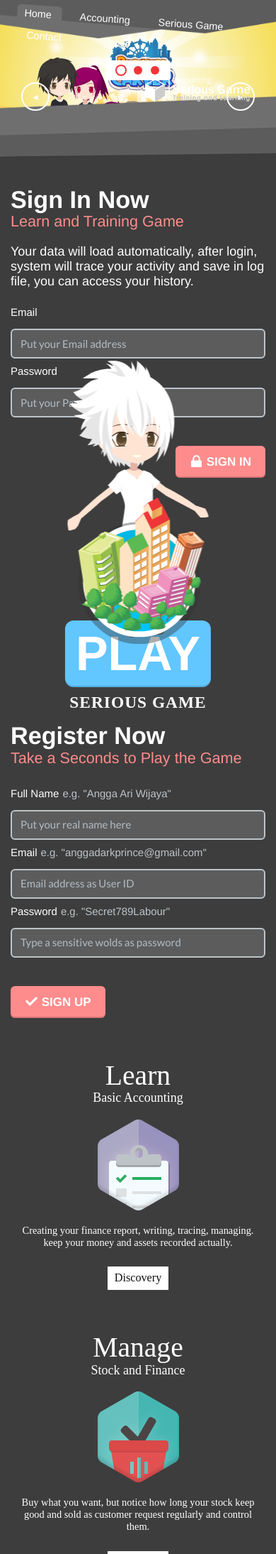
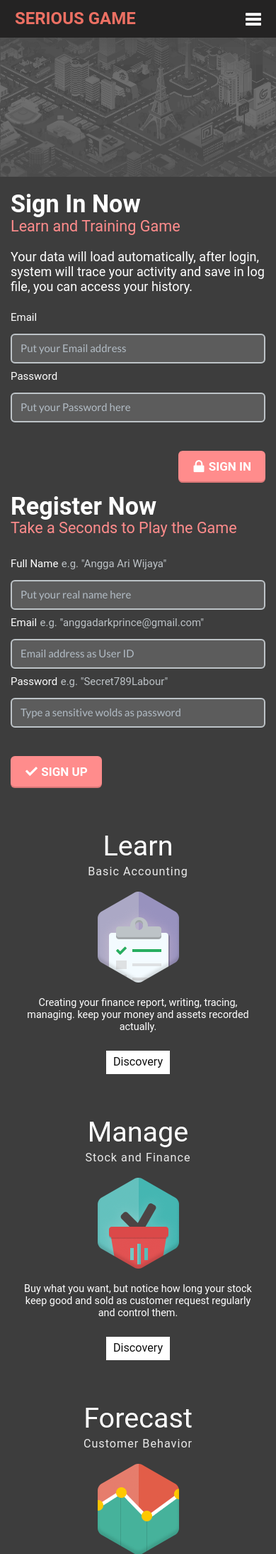
Before and after one commit to anggadarkprince/web-businesscareer, a PHP site: page /businesscareer/ in a window 390 px wide. Shown: the top 2189 px of the page at 71% size. Run offline with PHP 8.4, Linux system fonts and the light colour scheme; some libraries are stand-ins or nearby versions.

Commit message:
change header layout for mobile and update home styles

```diff
--- a/assets/css/public.css
+++ b/assets/css/public.css
@@ -4,7 +4,7 @@
 }
 body{
     background: #3d3d3d;
-    font-family: "Helvetica Neue", Helvetica, Arial, sans-serif;
+    font-family: "Roboto", Helvetica, Arial, sans-serif;
 }
 body.game{
     background: url("../images/layout/game-backdrop.png") fixed center;
@@ -16,6 +16,39 @@ hr{
 }
 
 /* HEADER STYLE */
+.navbar-inverse {
+    background-color: #242323;
+}
+.navbar-nav{
+    padding-bottom: 15px;
+    border-bottom: 8px solid #1c1c1c;
+}
+.navbar-inverse .navbar-collapse{
+    border-color: #1c1c1c;
+}
+.navbar-inverse .navbar-nav > .active > a,
+.navbar-inverse .navbar-nav > .active > a:hover,
+.navbar-inverse .navbar-nav > .active > a:focus {
+    color: #FFF;
+    background-color: #ec7063;
+}
+.navbar-inverse .navbar-nav li:hover a{
+    color: #ec7063;
+}
+.navbar-inverse .navbar-toggle:hover:before,
+.navbar-inverse .navbar-toggle:focus:before{
+    color: #ec7063;
+}
+.navbar-inverse .navbar-brand:hover,
+.navbar-inverse .navbar-brand:focus{
+    color: #ec7063;
+}
+.top-header-mobile{
+    margin-bottom: 20px;
+}
+.mobile-cover{
+    margin-top: 30px;
+}
 .top-header{
     background: url("../images/layout/header-bar.png") no-repeat center top;
     width: 100%;
@@ -33,21 +66,30 @@ hr{
     position: absolute;
     display: block;
     top: 20px;
-    left: 250px;
+    left: 260px;
     margin-top: 5px;
-    font-size: 1em;
+    font-size: 0.9em;
+}
+.top-header > .navigation li:first-child{
+    padding-left: 5px;
 }
 .top-header > .navigation li{
     margin: 3px;
 }
 .top-header > .navigation li a{
     padding: 10px;
+    color: #eaeaea;
+}
+.top-header > .navigation li.active a,
+.top-header > .navigation li:hover a{
     color: #ffffff;
 }
 .top-header > .navigation li.active,
 .top-header > .navigation li:hover{
     background: #6f6f6f;
     border-radius: 5px;
+    font-weight: bold;
+    padding-left: 5px;
 }
 .top-header > .logo h1{
     background: url("../images/layout/logo.png") no-repeat center;
@@ -173,10 +215,10 @@ hr{
     margin-top: 8px;
     font-weight: bold;
     letter-spacing: 1px;
-    font-family: "Century Gothic";
+    font-family: "Roboto", Helvetica, Arial, sans-serif;
 }
 .form-menu .basic-information .form-group{
-    margin-bottom: 0px;
+    margin-bottom: 0;
 }
 .avatar-player-wrapper{
     border-radius: 50%;
@@ -200,7 +242,6 @@ hr{
 /* DISCOVERY STYLE */
 .discovery{
     margin-bottom: 30px;
-    font-family: "Century Gothic";
 }
 .discovery > div{
     padding: 30px;
@@ -211,8 +252,13 @@ hr{
     font-size: 2.2em;
     margin: 0;
 }
+.discovery h1{
+    margin-bottom: 5px;
+}
 .discovery h3{
-    font-size: 1em;
+    font-size: 0.9em;
+    color: #eaeaea;
+    letter-spacing: 1px;
     margin-bottom: 20px;
 }
 .discovery img{
@@ -541,7 +634,9 @@ label.error{
         position: static;
         float: right;
     }
-
+    .menu-login{
+        margin-bottom: 100px;
+    }
     .discovery{
         text-align: center;
     }
--- a/assets/extended/SmoothSlides/smoothslides.theme.css
+++ b/assets/extended/SmoothSlides/smoothslides.theme.css
@@ -7,19 +7,22 @@
     z-index: 3;
 }
 .ss-caption {
+    font-family: "Roboto", Helvetica, Arial, sans-serif;
     border-radius: 4px;
-    color: #FFF;
+    color: rgba(255,255,255, 0.8);
     text-transform: uppercase;
     letter-spacing: 4px;
-    text-shadow: 0 0 10px rgba(50, 50, 50, 0.89);
+    text-shadow: 0 0 10px rgba(50, 50, 50, 0.6);
     padding: 15px 10px;
     font-family: sans-serif;
-    font-size: 30px;
+    font-size: 40px;
     display: inline-block;
+    font-weight: bold;
 }
 .ss-caption p{
-    margin-top: 15px;
+    margin-top: 25px;
     font-size: 17px;
+    font-weight: normal;
 }
 
 /* Pagination */
@@ -45,15 +48,14 @@
     height: 12px;
     border-radius: 6px;
     margin: 3px 6px;
-    background: #F0353A;
+    background: #b3b3b3;
     -webkit-transition:all .2s ease-out;
 }
 .ss-paginate a:hover {
-    box-shadow: 0 0px 0 2px #F0353A;
+
 }
 .ss-current {
-    background: #FFF!important;
-    box-shadow: 0 0px 0 2px #F0353A;
+    background: #3a3a3a !important;
 }
 
 /* Previous & Next Buttons */
--- a/views/frontend/elements/footer.php
+++ b/views/frontend/elements/footer.php
@@ -1,10 +1,10 @@
-<div class="map">
+<div class="map hidden-xs">
     <img src="<?=$this->framework->url->get_base_url()?>/assets/images/layout/map.png" class="img-responsive center-block">
 </div>
 
 <div class="container">
     <footer>
-        <div class="row footer-top">
+        <div class="row footer-top hidden-xs">
             <div class="col-md-4 technology">
                 <h3>Technology</h3>
                 <p>Powered by Adobe Gaming SDK, we develop with modular and long support term.</p>
@@ -12,14 +12,14 @@
             </div>
             <div class="col-md-4 about">
                 <h3>About Us</h3>
-                <p class="text-justify">Sketch Project Studio is game developer based in Jember, Indonesia. Our focus is developing and publishing high quality entertainment games to end-user as well as delivering solution for corporate and brand via advergame, training, simulation game, and e-learning game. For more inquiries, feel free to contact us. We would be more than happy to assist you.</p>
+                <p class="text-justify">Sketch Project Studio is game developer based in Jember, Indonesia. Our focus is developing and publishing high quality entertainment games to end-user as well as delivering solution for corporate and brand. For more inquiries, feel free to contact us. We would be more than happy to assist you.</p>
                 <ul class="list-inline social-links">
                     <li class="facebook"><a href="https://www.facebook.com/businesscareer" target="_blank"> Facebook</a></li>
                     <li class="twitter"><a href="https://www.twitter.com/businesscareer" target="_blank"> Twitter</a></li>
                     <li class="rss"><a href="http://businesscareer.wordpress.com" target="_blank"> Blog</a></li>
                 </ul>
             </div>
-            <div class="col-md-4 connect">
+            <div class="col-md-3 connect">
                 <h3>Connect</h3>
                 <ul class="list-unstyled contact">
                     <li class="contact-phone">
--- a/views/frontend/elements/header.php
+++ b/views/frontend/elements/header.php
@@ -23,7 +23,7 @@ if(isset($page))
 }
 ?>
 
-<header class="top-header">
+<header class="top-header hidden-xs">
     <ul class="navigation list-inline">
         <li <?=$active_index?>><a href="<?=$this->framework->url->get_base_url()?>">Home</a></li>
         <li <?=$active_accounting?>><a href="<?=$this->framework->url->get_base_url()?>/page/accounting">Accounting</a></li>
@@ -33,3 +33,29 @@ if(isset($page))
     <a href="<?=$this->framework->url->get_base_url()?>" class="logo"><h1>Business Career</h1></a>
     <div class="clearfix"></div>
 </header>
+
+<header class="top-header-mobile visible-xs">
+    <nav class="navbar navbar-inverse navbar-fixed-top" role="navigation">
+        <!-- Brand and toggle get grouped for better mobile display -->
+        <div class="navbar-header">
+            <button type="button" class="navbar-toggle" data-toggle="collapse" data-target="#bs-example-navbar-collapse-1">
+                <span class="sr-only">Toggle navigation</span>
+                <span class="icon-bar"></span>
+                <span class="icon-bar"></span>
+                <span class="icon-bar"></span>
+            </button>
+            <a class="navbar-brand" href="#">SERIOUS GAME</a>
+        </div>
+
+        <!-- Collect the nav links and other content for toggling -->
+        <div class="collapse navbar-collapse" id="bs-example-navbar-collapse-1">
+            <ul class="nav navbar-nav">
+                <li <?=$active_index?>><a href="<?=$this->framework->url->get_base_url()?>">Home</a></li>
+                <li <?=$active_accounting?>><a href="<?=$this->framework->url->get_base_url()?>/page/accounting">Accounting</a></li>
+                <li <?=$active_seriousgame?>><a href="<?=$this->framework->url->get_base_url()?>/page/seriousgame">Serious Game</a></li>
+                <li <?=$active_contact?>><a href="<?=$this->framework->url->get_base_url()?>/page/contact">Contact</a></li>
+            </ul>
+        </div><!-- /.navbar-collapse -->
+    </nav>
+    <img src="<?=$this->framework->url->get_base_url()?>/assets/images/layout/cover1.png" class="img-responsive center-block visible-xs mobile-cover">
+</header>
--- a/views/frontend/elements/index_home.php
+++ b/views/frontend/elements/index_home.php
@@ -1,19 +1,18 @@
-<?php
+<?php if(!isset($_SESSION['operation'])){ ?>
 
-if(!isset($_SESSION['operation']))
-{
-  ?>
-
-    <section class="featured">
+    <section class="featured hidden-xs">
         <div class="cover">
             <div class="ss-slides">
                 <div class="ss-slide" title="Serious Game, Playfull Business" data-subtitle="High Design Concept for Learning Game">
                     <img src="<?=$this->framework->url->get_base_url()?>/assets/images/layout/cover1.png" class="img-responsive center-block">
                 </div>
                 <div class="ss-slide" title="Application Snap Screenshot" data-subtitle="High Design Concept for Learning Game">
+                    <img src="<?=$this->framework->url->get_base_url()?>/assets/images/layout/cover2.png" class="img-responsive center-block">
+                </div>
+				<div class="ss-slide" title="Game World Map Open" data-subtitle="High Design Concept for Learning Game">
                     <img src="<?=$this->framework->url->get_base_url()?>/assets/images/layout/cover3.png" class="img-responsive center-block">
                 </div>
-				<div class="ss-slide" title="Game World Map Open" data-subtitle="High Design Concept for Learning Game">
+                <div class="ss-slide" title="Different Challenges Everyday" data-subtitle="High Design Concept for Learning Game">
                     <img src="<?=$this->framework->url->get_base_url()?>/assets/images/layout/cover4.png" class="img-responsive center-block">
                 </div>
             </div>
@@ -21,16 +20,11 @@ if(!isset($_SESSION['operation']))
         <div class="featured-bottom"></div>
     </section>
 
-<?php
-}
-else{
-?>
+<?php } else{ ?>
 
     <div style="padding-top: 90px; padding-bottom: 70px"></div>
 
-<?php
-}
-?>
+<?php } ?>
 
 <div class="container">
     <div class="row form-menu">
@@ -69,10 +63,9 @@ else{
                 </div>
                 <button type="submit" class="btn btn-embossed btn-lg btn-danger pull-right"><span class="fui-lock"></span> SIGN IN</button>
             </form>
-
         </div>
 
-        <div class="col-md-4 text-center menu-play">
+        <div class="col-md-4 text-center menu-play hidden-xs">
             <div class="play">
                 <a href="#" type="button" class="btn btn-embossed btn-info btn-hg" data-toggle='modal' data-target='#gameLogin'>PLAY</a>
                 <p>Serious Game</p>
--- a/views/frontend/template.php
+++ b/views/frontend/template.php
@@ -60,8 +60,9 @@
         <script>
             $(window).load(function() {
                 $(document).smoothSlides({
-                    playTimer: 5000,
-                    effect:['zoomIn', 'zoomOut']
+                    duration: 4000,
+                    effect:['panLeft', 'panRight'],
+                    navigation: 'false'
                 });
             });
 
```
Also changed, not shown: other parts of assets/css/public.css (+56 -5 lines), assets/extended/SmoothSlides/smoothslides.min.js, assets/images/layout/cover1.png, assets/images/layout/cover2.png, assets/images/layout/cover3.png, assets/images/layout/cover4.png.
